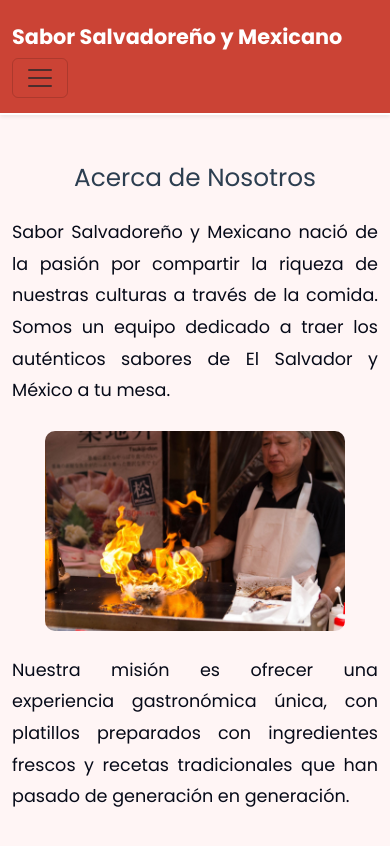
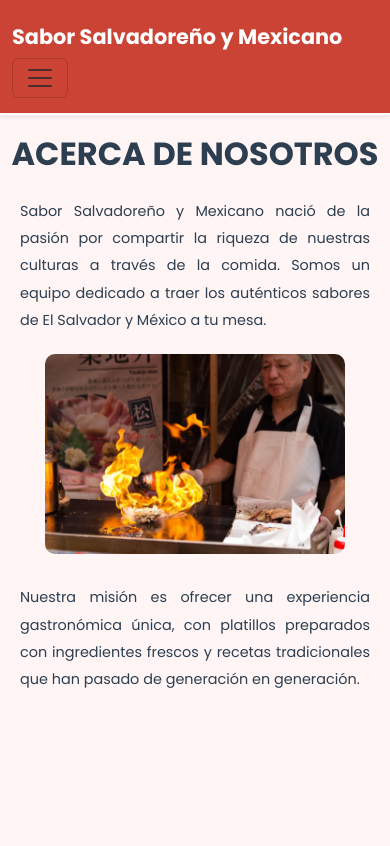
Before and after one commit to jessicahernaandez/Proyecto-1DAW-LM, a React (Vite) app: page /about in a window 390 px wide. Shown: the top 846 px of the page. Built offline with nearby package versions, Linux system fonts and the light colour scheme.

Commit message:
Cambio de estructura de estilos para About.jsx

```diff
--- a/index.html
+++ b/index.html
@@ -14,6 +14,7 @@
     <!-- Punto de entrada de la aplicación React -->
     <div id="root"></div>
     <script type="module" src="/src/main.jsx"></script>
+    <script type="module" src="/src/JS/script.js"></script>
 
   </body>
 </html>
--- /dev/null
+++ b/src/CSS/About.css
@@ -0,0 +1,72 @@
+/*Estilos personalizados para About.jsx*/
+
+/*Contenedor principal de la página Acerca de*/
+.contenedor-acerca-de {
+  padding: 40px 0;
+  background-color: #fff5f5;
+}
+
+/*Estilo para el título "Acerca de Nosotros"*/
+.titulo-acerca-de {
+  font-size: 2.5rem;
+  font-weight: 700;
+  color: #2c3e50;
+  margin-bottom: 20px;
+  text-align: center;
+  text-transform: uppercase;
+}
+
+/*Estilo para los párrafos de descripción*/
+.texto-descripcion {
+  font-size: 1.2rem;
+  line-height: 1.9;
+  color: #2c3e50;
+  text-align: justify;
+  margin-bottom: 30px;
+  margin-left: 20px;
+  margin-right: 20px;
+}
+
+/*Contenedor para centrar la imagen*/
+.contenedor-imagen-acerca {
+  display: flex;
+  justify-content: center;
+  margin-bottom: 40px;
+}
+
+/*Estilo para la imagen "nosotros"*/
+.imagen-nosotros {
+  max-width: 300px;
+  border-radius: 10px;
+  box-shadow: 0 4px 8px rgba(0, 0, 0, 0.1);
+  transition: transform 0.3s ease;
+}
+
+.imagen-nosotros:hover {
+  transform: scale(1.05);
+}
+
+/* Estilos responsivos para Acerca de */
+@media (max-width: 768px) {
+  .contenedor-acerca-de {
+    padding: 20px 0;
+  }
+
+  .titulo-acerca-de {
+    font-size: 2rem;
+    margin-bottom: 15px;
+  }
+
+  .texto-descripcion {
+    font-size: 0.9rem;
+    margin-bottom: 20px;
+  }
+
+  .contenedor-imagen-acerca {
+    margin-bottom: 30px;
+  }
+
+  .imagen-nosotros {
+    max-width: 250px;
+  }
+}
--- a/src/CSS/App.css
+++ b/src/CSS/App.css
@@ -91,19 +91,6 @@
 
 .card-img-top {
   height: 150px;
-}
-
-.container.my-5 p {
-  font-size: 1.1rem;
-  line-height: 1.8;
-  color: #060a18;
-  text-align: justify;
-}
-
-.container.my-5 .animate__animated p {
-  font-size: 1rem;
-  margin-bottom: 10px;
-  color: #2c3e50;
 }
 
 #reservation-form {
--- a/src/CSS/Home.css
+++ b/src/CSS/Home.css
@@ -37,7 +37,6 @@
   margin-bottom: 40px;
 
 }
-
 
 /*Imagen de fondo dentro del contenedor, donde esta ubicado el titulo de inicio con su breve descripcion*/
 .contenedor-imagen-titulo {
--- a/src/pages/About.jsx
+++ b/src/pages/About.jsx
@@ -1,22 +1,23 @@
 
 import React from 'react';
+import '../CSS/About.css';
 
 function About() {
     return (
-    <div className="container my-5">
-    <h2 className="text-center mb-4 animate__animated animate__fadeIn">Acerca de Nosotros</h2>
-    <p className="animate__animated animate__fadeIn animate__delay-1s">
+    <div className="contenedor-acerca-de">
+    <h2 className="titulo-acerca-de mb-4 animate__animated animate__fadeIn">Acerca de Nosotros</h2>
+    <p className="texto-descripcion animate__fadeIn animate__delay-1s">
     Sabor Salvadoreño y Mexicano nació de la pasión por compartir la riqueza de nuestras culturas a través de la comida.
     Somos un equipo dedicado a traer los auténticos sabores de El Salvador y México a tu mesa.
     </p>
 
 
 {/* Imagen de "nosotros" centrada */}
-<div className="d-flex justify-content-center my-4 animate__animated animate__fadeIn animate__delay-2s">
+<div className="contenedor-imagen-acerca animate__animated animate__fadeIn animate__delay-2s">
         <img src="/imagenes/nosotros.jpg" alt="chef" style={{ maxWidth: '300px', borderRadius: '10px' }}/>
     </div>
 
-    <p className="animate__animated animate__fadeIn animate__delay-2s">
+    <p className="texto-descripcion animate__fadeIn animate__delay-2s">
     Nuestra misión es ofrecer una experiencia gastronómica única, con platillos preparados
     con ingredientes frescos y recetas tradicionales que han pasado de generación en generación.
     </p>
```
